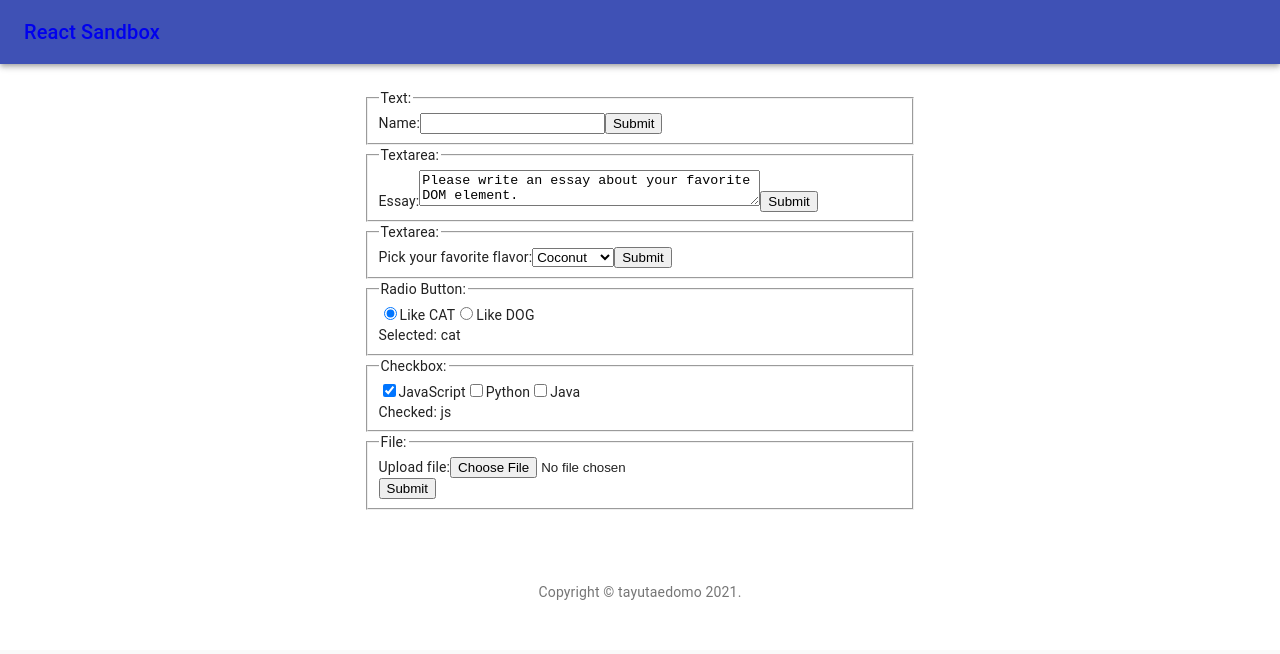
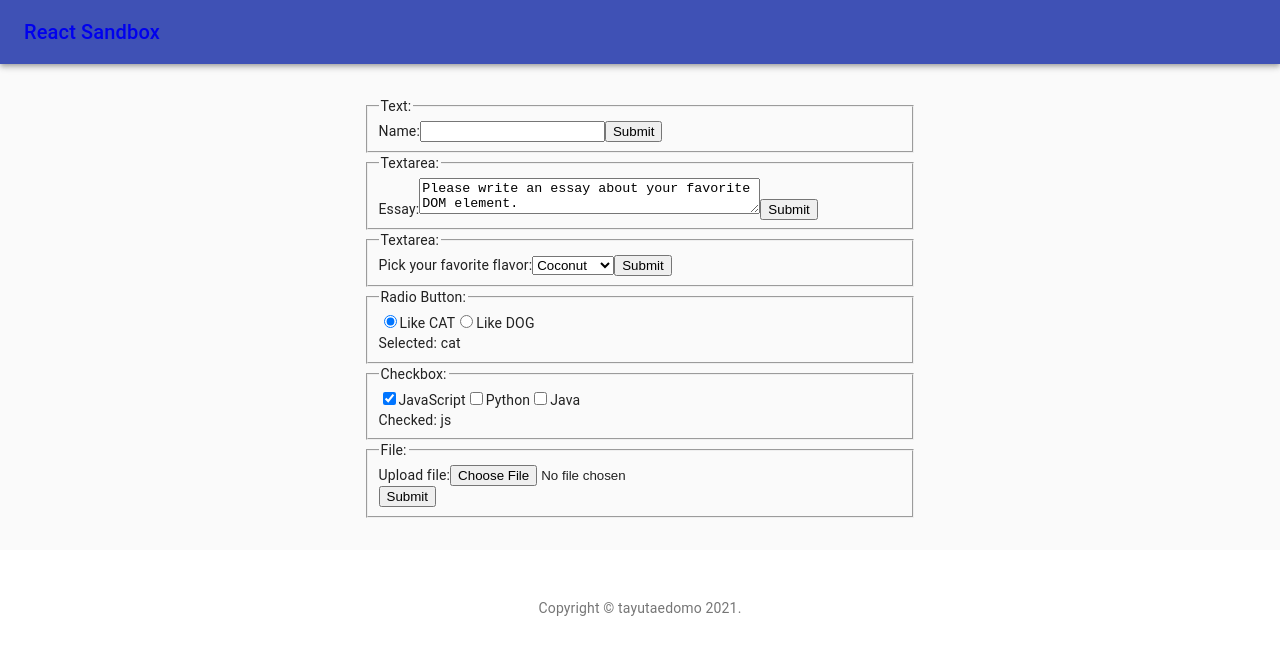
Before and after one commit to tayutaedomo/react-sandbox, a React (Create React App) app: page /form in a window 1280 px wide. Shown: the top 654 px of the page. Built offline with nearby package versions, Linux system fonts and the light colour scheme.

Commit message:
refactor: Container block

```diff
--- a/src/components/App.js
+++ b/src/components/App.js
@@ -1,6 +1,8 @@
 import React from 'react';
 import { BrowserRouter as Router, Switch, Route } from 'react-router-dom';
 import CssBaseline from '@material-ui/core/CssBaseline';
+import { makeStyles } from '@material-ui/core/styles';
+import Container from '@material-ui/core/Container';
 
 import Header from './Header';
 import Footer from './Footer';
@@ -12,7 +14,16 @@ import FormScreen from './form/FormScreen';
 import FormMaterialUIScreen from './form_materialui/FormMaterialUIScreen';
 import ContextScreen from './context/ContextScreen';
 
+const useStyles = makeStyles((theme) => ({
+  cardGrid: {
+    paddingTop: theme.spacing(4),
+    paddingBottom: theme.spacing(4),
+  },
+}));
+
 export default function App() {
+  const classes = useStyles();
+
   return (
     <Router>
       <React.Fragment>
@@ -21,25 +32,39 @@ export default function App() {
         <main>
           <Switch>
             <Route path="/clock">
+              <Container className={classes.cardGrid} maxWidth="sm">
                 <ClockScreen />
+              </Container>
             </Route>
             <Route path="/temperature_before">
+              <Container className={classes.cardGrid} maxWidth="sm">
                 <TempBeforeScreen />
+              </Container>
             </Route>
             <Route path="/temperature_after">
+              <Container className={classes.cardGrid} maxWidth="sm">
                 <TempAfterScreen />
+              </Container>
             </Route>
             <Route path="/form">
+              <Container className={classes.cardGrid} maxWidth="sm">
                 <FormScreen />
+              </Container>
             </Route>
             <Route path="/form_materialui">
+              <Container className={classes.cardGrid} maxWidth="sm">
                 <FormMaterialUIScreen />
+              </Container>
             </Route>
             <Route path="/context">
+              <Container className={classes.cardGrid} maxWidth="sm">
                 <ContextScreen />
+              </Container>
             </Route>
             <Route exact path="/">
+              <Container className={classes.cardGrid} maxWidth="md">
                 <Home />
+              </Container>
             </Route>
           </Switch>
         </main>
--- a/src/components/Clock/Clock.js
+++ b/src/components/Clock/Clock.js
@@ -1,6 +1,5 @@
 import React from 'react';
 import { makeStyles, withStyles } from '@material-ui/core/styles';
-import Container from '@material-ui/core/Container';
 
 const useStyles = makeStyles((theme) => ({
   heroContent: {
@@ -34,14 +33,7 @@ class Clock extends React.Component {
     const { classes } = this.props;
 
     return (
-      <div className={classes.heroContent}>
-        <Container maxWidth="sm">
-          <FormattedDate
-            date={this.state.date}
-            interval={this.props.interval}
-          />
-        </Container>
-      </div>
+      <FormattedDate date={this.state.date} interval={this.props.interval} />
     );
   }
 }
--- a/src/components/Clock/ClockScreen.js
+++ b/src/components/Clock/ClockScreen.js
@@ -4,11 +4,11 @@ import Clock from './Clock';
 
 export default function ClockScreen() {
   return (
-    <div>
+    <React.Fragment>
       <Clock interval={1000} />
       <Clock interval={2000} />
       <Clock interval={5000} />
       <Clock interval={10000} />
-    </div>
+    </React.Fragment>
   );
 }
--- a/src/components/Home.js
+++ b/src/components/Home.js
@@ -17,7 +17,6 @@ export default function Home() {
 
   return (
     <React.Fragment>
-      <Container className={classes.cardGrid} maxWidth="md">
       <Grid container spacing={4}>
         <Grid item xs={12} sm={6} md={4}>
           <HomeCard
@@ -62,7 +61,6 @@ export default function Home() {
           />
         </Grid>
       </Grid>
-      </Container>
     </React.Fragment>
   );
 }
--- a/src/components/context/ContextScreen.js
+++ b/src/components/context/ContextScreen.js
@@ -1,16 +1,7 @@
 import React, { Component } from 'react';
-import { makeStyles } from '@material-ui/core/styles';
-import Container from '@material-ui/core/Container';
 
 import CounterContext from '../../contexts/counter';
 import Counter from './Counter';
-
-const useStyles = makeStyles((theme) => ({
-  heroContent: {
-    backgroundColor: theme.palette.background.paper,
-    padding: theme.spacing(3, 0, 3),
-  },
-}));
 
 export class ContextScreen extends Component {
   constructor(props) {
@@ -37,9 +28,7 @@ export class ContextScreen extends Component {
   render() {
     return (
       <CounterContext.Provider value={this.state}>
-        <Container maxWidth="sm">
-          <Counter />
-        </Container>
+        <Counter />
       </CounterContext.Provider>
     );
   }
--- a/src/components/form/FormScreen.js
+++ b/src/components/form/FormScreen.js
@@ -1,6 +1,4 @@
 import React, { useState } from 'react';
-import { makeStyles } from '@material-ui/core/styles';
-import Container from '@material-ui/core/Container';
 
 import NameForm from './NameForm';
 import EssayForm from './EssayForm';
@@ -9,30 +7,16 @@ import RadioButton from './RadioButton';
 import Checkbox from './Checkbox';
 import FileInput from './FileInput';
 
-const useStyles = makeStyles((theme) => ({
-  heroContent: {
-    backgroundColor: theme.palette.background.paper,
-    padding: theme.spacing(3, 0, 3),
-  },
-}));
-
 function FormScreen() {
-  const classes = useStyles();
-
-  const [val, setVal] = useState('cat');
-  const handleRadioChange = (e) => setVal(e.target.value);
-
   return (
-    <div className={classes.heroContent}>
-      <Container maxWidth="sm">
+    <React.Fragment>
       <NameForm />
       <EssayForm />
       <FlavorForm />
       <RadioButton />
       <Checkbox />
       <FileInput />
-      </Container>
-    </div>
+    </React.Fragment>
   );
 }
 
--- a/src/components/form_materialui/FormMaterialUIScreen.js
+++ b/src/components/form_materialui/FormMaterialUIScreen.js
@@ -1,29 +1,18 @@
 import React from 'react';
-import { makeStyles } from '@material-ui/core/styles';
-import Container from '@material-ui/core/Container';
 
 import TextFields from './TextFields';
 import Sliders from './Sliders';
 import Switches from './Switches';
 
-const useStyles = makeStyles((theme) => ({
-  heroContent: {
-    backgroundColor: theme.palette.background.paper,
-    padding: theme.spacing(3, 0, 3),
-  },
-}));
-
 function FormMaterialUIScreen() {
-  const classes = useStyles();
-
   return (
-    <div className={classes.heroContent}>
-      <Container maxWidth="sm">
+    <React.Fragment>
+      <div>
         <TextFields />
         <Sliders />
         <Switches />
-      </Container>
-    </div>
+      </div>
+    </React.Fragment>
   );
 }
 
--- a/src/components/temperature/TempAfterScreen.js
+++ b/src/components/temperature/TempAfterScreen.js
@@ -1,23 +1,10 @@
 import React from 'react';
-import { makeStyles } from '@material-ui/core/styles';
-import Container from '@material-ui/core/Container';
-
-const useStyles = makeStyles((theme) => ({
-  heroContent: {
-    backgroundColor: theme.palette.background.paper,
-    padding: theme.spacing(3, 0, 3),
-  },
-}));
 
 export default function TempAfterScreen() {
-  const classes = useStyles();
-
   return (
-    <div className={classes.heroContent}>
-      <Container maxWidth="sm">
-        <Calculator />
-      </Container>
-    </div>
+    <React.Fragment>
+      <Calculator />
+    </React.Fragment>
   );
 }
 
--- a/src/components/temperature/TempBeforeScreen.js
+++ b/src/components/temperature/TempBeforeScreen.js
@@ -1,23 +1,10 @@
 import React from 'react';
-import { makeStyles } from '@material-ui/core/styles';
-import Container from '@material-ui/core/Container';
-
-const useStyles = makeStyles((theme) => ({
-  heroContent: {
-    backgroundColor: theme.palette.background.paper,
-    padding: theme.spacing(3, 0, 3),
-  },
-}));
 
 export default function TempBeforeScreen() {
-  const classes = useStyles();
-
   return (
-    <div className={classes.heroContent}>
-      <Container maxWidth="sm">
-        <Calculator />
-      </Container>
-    </div>
+    <React.Fragment>
+      <Calculator />
+    </React.Fragment>
   );
 }
 
```
Lines whose indentation alone changed are shown as unchanged.
